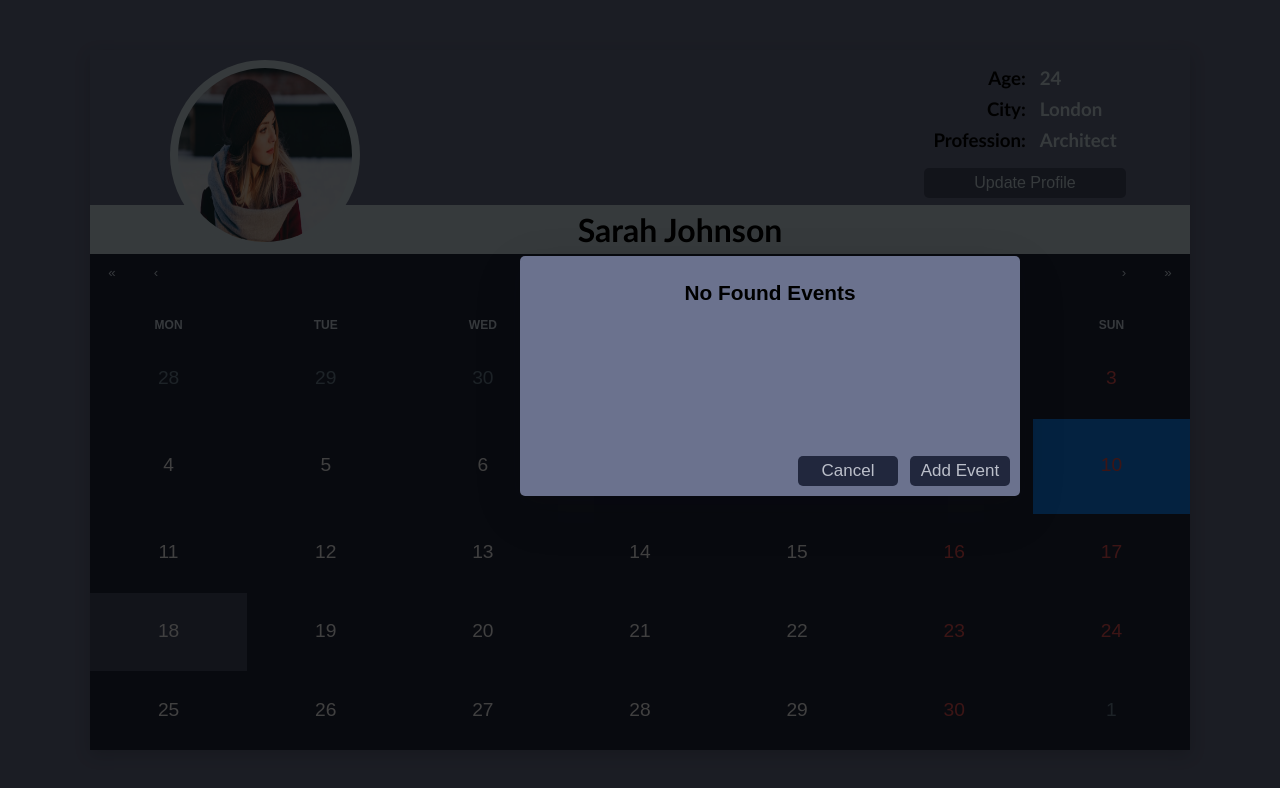
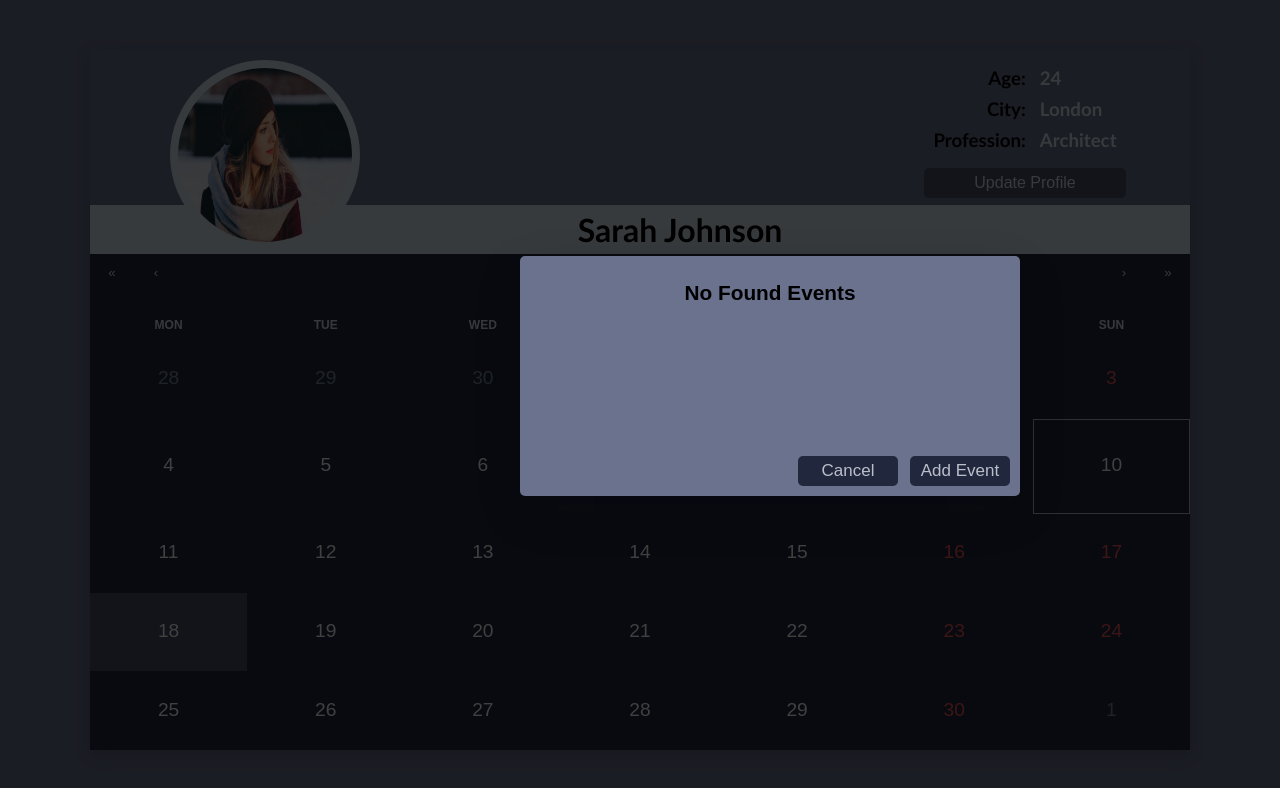
Before and after one commit to orlandoalvareza/react-calendar-app, a React (Create React App) app: page / in a window 1280 px wide. Both pictures are taken after a click on the button "10". Shown: the top 788 px of the page. Built offline with nearby package versions, Linux system fonts and the light colour scheme.

Commit message:
fixed the events state and saved the data correctly

```diff
--- a/src/components/Calendar/CalendarBody.css
+++ b/src/components/Calendar/CalendarBody.css
@@ -47,6 +47,17 @@
   background-color: whitesmoke;
 }
 
+.react-calendar__tile--active {
+  color: white;
+  background: transparent;
+}
+
+.react-calendar__tile--active:enabled:hover,
+.react-calendar__tile--active:enabled:focus {
+  background: #21273D;
+  border: 1px solid #BBBFCA;
+}
+
 button abbr {
   font-size: 1.2rem;
 }
--- a/src/components/Calendar/CalendarBody.js
+++ b/src/components/Calendar/CalendarBody.js
@@ -23,8 +23,6 @@ const CalendarBody = () => {
   const [events, setEvents] = useState(eventsData);
   const [calendarDay, setCalendarDay] = useState(new Date());
 
-  let eventsDays = eventsData.map((eventDay) => eventDay.date);
-
   const selectDateHandler = (date) => {
     setCalendarDay(date);
     setIsDateSelected(true);
@@ -46,12 +44,15 @@ const CalendarBody = () => {
       id: Math.random().toString(),
       date: calendarDay.toDateString()
     }
-    setEvents(eventsData.push(eventData));
+
+    setEvents(prevEvents => {
+      return [eventData, ...prevEvents]
+    })
     setIsDateSelected(true);
     setIsEditing(false);
   }
 
-  const filteredEvents = eventsData.filter(element => {
+  const filteredEvents = events.filter(element => {
     return element.date === calendarDay.toDateString();
   });
 
@@ -61,7 +62,9 @@ const CalendarBody = () => {
     }
   };
 
-  function checkEventsDate(date) {
+  const checkEventsDate = (date) => {
+    const eventsDays = events.map((eventDay) => eventDay.date);
+
     return eventsDays.some(event => event === date.toDateString());
   }
 
--- a/src/components/UI/Button.js
+++ b/src/components/UI/Button.js
@@ -6,6 +6,7 @@ const Button = (props) => {
       className={classes.button}
       type={props.type || 'button'}
       onClick={props.onClick}
+      disabled={props.disabled}
     >
       {props.children}
     </button>
--- a/src/components/UI/Modal.js
+++ b/src/components/UI/Modal.js
@@ -6,10 +6,6 @@ import classes from './Modal.module.css';
 const Backdrop = () => {
   return <div className={classes.backdrop}/>
 }
-
-// const ModalOverlay = (props) => {
-//   return <div className={classes.modal}>{props.children}</div>
-// }
 
 const portalElement = document.getElementById('overlays');
 
```
Also changed, not shown: src/components/Calendar/EventForm.js (line endings or trailing spaces).
